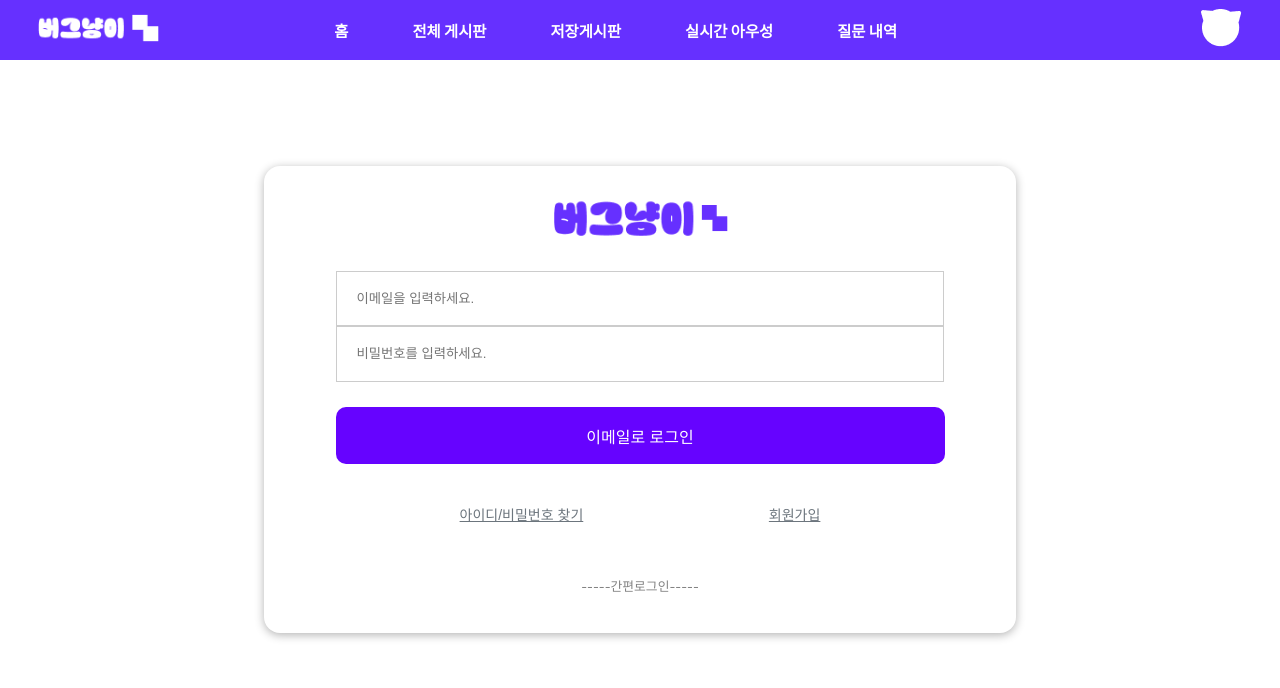
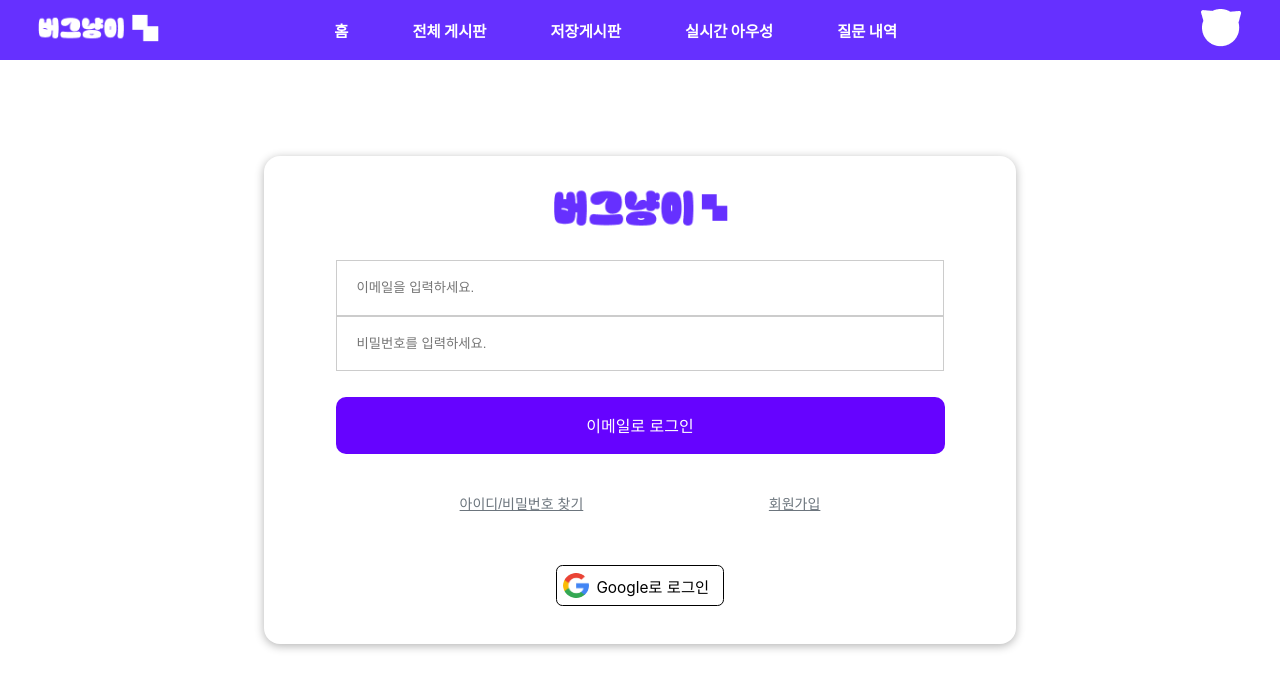
Before and after one commit to WinnerCat/frontend, a React (Create React App) app in the folder frontend/: page /login in a window 1280 px wide. Shown: the top 688 px of the page. Built offline with nearby package versions, Linux system fonts and the light colour scheme.

Commit message:
구글 로그인 버튼 UI

```diff
--- a/frontend/src/components/login.jsx
+++ b/frontend/src/components/login.jsx
@@ -4,6 +4,7 @@ import styled from "styled-components";
 import axios from "axios";
 import Header from "../components/header";
 import LogoImage from "../img/logo.png";
+import google from "../img/google.png";
 
 const Body = styled.div`
   display: flex;
@@ -89,17 +90,24 @@ const Logo = styled.img`
   width: 25%;
 `;
 
+const Google = styled.div`
+  display: flex;
+  justify-content: center;
+  align-items: center;
+  width: 10vw;
+  height: 2vw;
+`;
+
 const OrDivider = styled.div`
+  display: flex;
   margin: 1vw;
   display: flex;
   align-items: center;
-  font-size: 0.8rem;
-  color: #838383;
-  div {
-    flex: 1;
-    height: 0.2vw;
-    background-color: #ccc;
-  }
+  font-size: 1.2vw;
+  border-radius: 0.5vw;
+  border: 0.05vw solid #000;
+  padding: 0.5vw;
+  cursor: pointer;
 `;
 
 const Login = () => {
@@ -114,6 +122,10 @@ const Login = () => {
 
   const handlePasswordChange = (e) => {
     setPassword(e.target.value);
+  };
+
+  const onGoogleLogin = () => {
+    window.location.href = "https://bugnyang.shop/oauth2/authorization/google";
   };
 
   const handleSubmit = async (e) => {
@@ -189,7 +201,11 @@ const Login = () => {
               </SecondaryButton>
             </Footer>
             <OrDivider>
-              <div></div>-----간편로그인-----<div></div>
+              <img
+                src={google}
+                style={{ width: "2vw", height: "2vw", borderRadius: "1.5vw" }}
+              />
+              <Google onClick={onGoogleLogin}>Google로 로그인</Google>
             </OrDivider>
             {/* <QuickLoginText>간편 로그인</QuickLoginText> */}
           </Form>
--- a/frontend/src/pages/Post/postUpdate.jsx
+++ b/frontend/src/pages/Post/postUpdate.jsx
@@ -176,6 +176,7 @@ function PostUpdate() {
       console.log(tags);
 
       if (response.status === 200) {
+        navigate(`/postDetail/${articleId}`);
         alert("수정이 완료되었습니다.");
       } else {
         alert("오류발생");
@@ -186,39 +187,39 @@ function PostUpdate() {
     }
   };
 
-  // useEffect(() => {
-  //   const fetchData = async () => {
-  //     try {
-  //       const response = await fetch(
-  //         `${Config.baseURL}/api/article/detail/${articleId}`,
-  //         {
-  //           method: "GET",
-  //           headers: {
-  //             "Content-Type": "application/json",
-  //             Authorization: token,
-  //           },
-  //         }
-  //       );
+  useEffect(() => {
+    const fetchData = async () => {
+      try {
+        const response = await fetch(
+          `${Config.baseURL}/api/article/detail/${articleId}`,
+          {
+            method: "GET",
+            headers: {
+              "Content-Type": "application/json",
+              Authorization: token,
+            },
+          }
+        );
 
-  //       const data = await response.json();
-  //       console.log(data);
+        const data = await response.json();
+        console.log(data);
 
-  //       if (response.status === 200) {
-  //         setTitle(data.result.title);
-  //         setTags(data.result.tags);
-  //         setCause(data.result.cause);
-  //         setSolution(data.result.solution);
-  //       } else {
-  //         alert("데이터를 불러오는데 실패했습니다.");
-  //       }
-  //     } catch (error) {
-  //       alert("에러 발생");
-  //       console.log(error);
-  //     }
-  //   };
+        if (response.status === 200) {
+          setTitle(data.result.title);
+          setTags(data.result.tags);
+          setCause(data.result.cause);
+          setSolution(data.result.solution);
+        } else {
+          alert("데이터를 불러오는데 실패했습니다.");
+        }
+      } catch (error) {
+        alert("에러 발생");
+        console.log(error);
+      }
+    };
 
-  //   fetchData();
-  // }, [token, articleId]);
+    fetchData();
+  }, [token, articleId]);
 
   useEffect(() => {
     // 로컬스토리지에서 제목,해결방안을 읽어오고 상태를 설정한 뒤 로컬스토리지에서 삭제
@@ -297,7 +298,6 @@ function PostUpdate() {
               <SaveButton
                 onClick={() => {
                   handleUpdate();
-                  navigate(`/postDetail/${articleId}`);
                 }}
               >
                 <span
```
Also changed, not shown: frontend/src/img/Foot.png (added), frontend/src/img/google.png (added).
